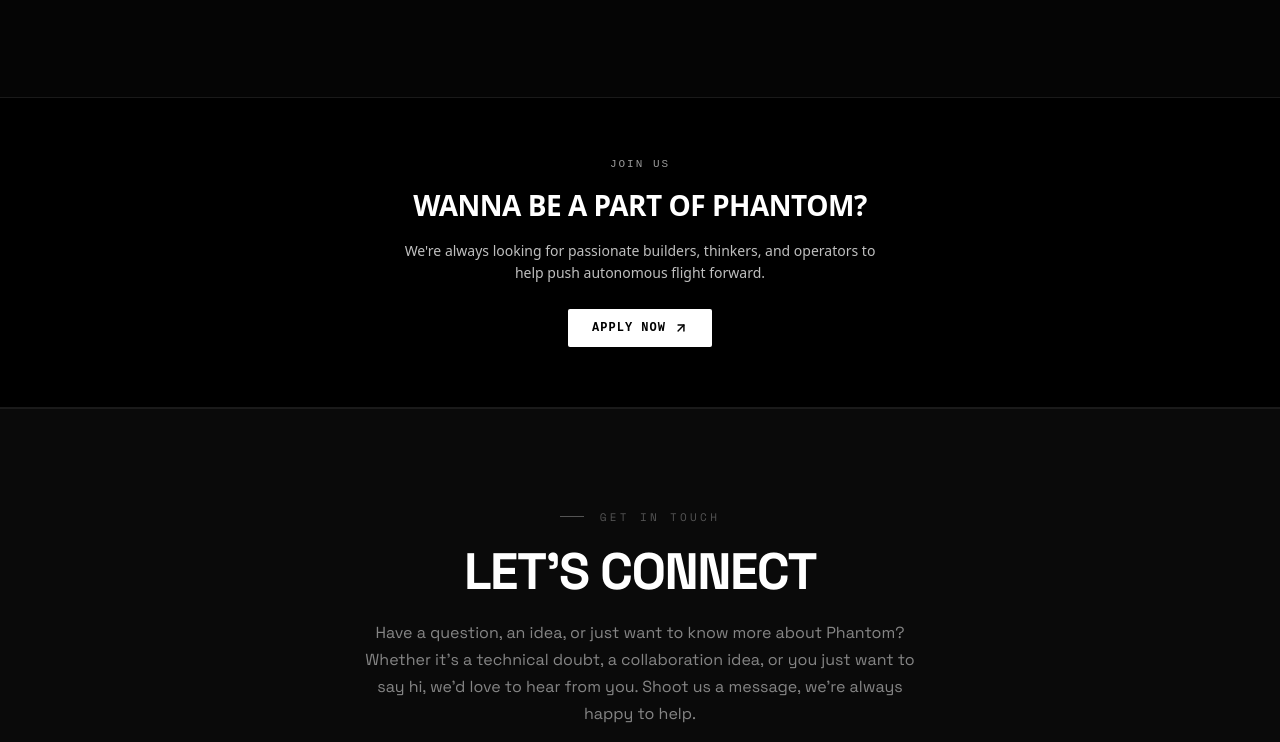
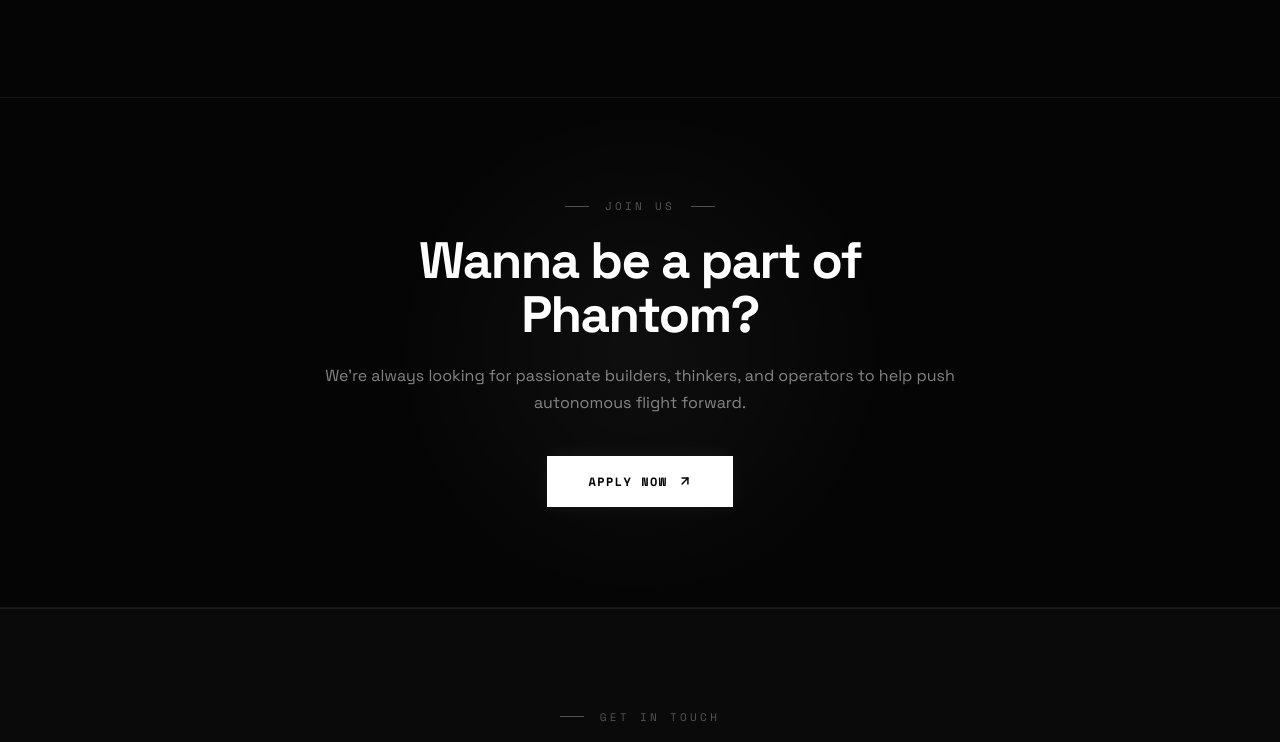
Before and after one commit to R1th1shwork/Projectphantomwebsite, a plain HTML site: page deployment.html in a window 1280 px wide. Shown: the part 5705-6447 px from the top of the page. Drawn offline with nearby package versions, Linux system fonts and the light colour scheme.

Commit message:
Update deployment.html

```diff
--- a/deployment.html
+++ b/deployment.html
@@ -171,7 +171,95 @@
   .strategic-ops-actions .btn-secondary { border: 1px solid var(--white-20); color: #fff; background: transparent; }
   .strategic-ops-actions .btn-secondary:hover { border-color: #fff; background: var(--white-10); transform:translateY(-3px); }
 
-  /* FOOTER, matches Mercury AI */
+  /* JOIN SECTION — matching index.html exactly */
+  .join-section {
+    background: var(--bg);
+    border-top: 1px solid var(--border);
+    border-bottom: 1px solid var(--border);
+    padding: 100px 48px;
+    text-align: center;
+    position: relative;
+    overflow: hidden;
+  }
+  .join-section::before {
+    content: '';
+    position: absolute;
+    top: 50%;
+    left: 50%;
+    transform: translate(-50%, -50%);
+    width: 500px;
+    height: 500px;
+    background: radial-gradient(circle, rgba(255,255,255,0.04), transparent 70%);
+    pointer-events: none;
+    z-index: 0;
+  }
+  .join-content {
+    position: relative;
+    z-index: 1;
+    max-width: 640px;
+    margin: 0 auto;
+  }
+  .join-label {
+    font-family: var(--font-mono);
+    font-size: 11px;
+    letter-spacing: 0.3em;
+    text-transform: uppercase;
+    color: var(--white-30);
+    margin-bottom: 20px;
+    display: flex;
+    align-items: center;
+    justify-content: center;
+    gap: 16px;
+  }
+  .join-label::before,
+  .join-label::after {
+    content: '';
+    width: 24px;
+    height: 1px;
+    background: var(--white-30);
+  }
+  .join-title {
+    font-size: clamp(32px, 4vw, 56px);
+    font-weight: 700;
+    line-height: 1.05;
+    letter-spacing: -0.03em;
+    margin-bottom: 20px;
+  }
+  .join-desc {
+    font-size: 16px;
+    line-height: 1.7;
+    color: var(--white-50);
+    margin-bottom: 40px;
+  }
+  .join-btn {
+    display: inline-flex;
+    align-items: center;
+    gap: 10px;
+    text-decoration: none;
+    padding: 16px 40px;
+    text-transform: uppercase;
+    letter-spacing: 0.12em;
+    font-size: 12px;
+    font-weight: 700;
+    font-family: var(--font-mono);
+    background: #fff;
+    color: #000;
+    border: 1px solid #fff;
+    transition: all 0.3s ease;
+    animation: joinPulse 3s ease-in-out infinite;
+  }
+  .join-btn:hover {
+    background: transparent;
+    color: #fff;
+    transform: translateY(-3px);
+    box-shadow: 0 0 40px rgba(255,255,255,0.15);
+  }
+  @keyframes joinPulse {
+    0%, 100% { box-shadow: 0 0 0 0 rgba(255,255,255,0); }
+    50% { box-shadow: 0 0 24px 2px rgba(255,255,255,0.08); }
+  }
+
+  /* FOOTER */
   footer{border-top:1px solid var(--border);padding:40px 48px;display:flex;justify-content:space-between;align-items:center;flex-wrap:wrap;gap:16px;position:relative;z-index:2;background:var(--bg);}
   footer p{font-family:var(--font-mono);font-size:11px;color:var(--white-30);letter-spacing:0.1em;}
   footer a{color:var(--white-50);text-decoration:none;transition:color 0.2s;}
@@ -217,13 +305,13 @@
     .alert-text { white-space: normal; font-size: 10px; }
     nav{position:static;}
     section[id]{scroll-margin-top:16px;}
+    .join-section { padding: 80px 24px; }
   }
 </style>
 </head>
 <body>
 
 <div id="scroll-progress"></div>
-<canvas id="aiOrb" style="display:none;"></canvas>
 <div id="cur-dot"></div>
 <div id="cur-ring"></div>
 
@@ -525,30 +613,19 @@
   </div>
 </section>
 
-<section class="join-section" id="join" style="padding: 60px 20px; background: #000000; border-top: 1px solid rgba(255, 255, 255, 0.1); border-bottom: 1px solid rgba(255, 255, 255, 0.1); text-align: center; font-family: system-ui, -apple-system, BlinkMacSystemFont, 'Segoe UI', Roboto, sans-serif;">
-  <div class="join-content" style="max-width: 600px; margin: 0 auto; display: flex; flex-direction: column; align-items: center; gap: 16px;">
-
-    <div class="join-label" style="font-family: monospace, monospace; font-size: 11px; tracking: 0.15em; text-transform: uppercase; color: rgba(255, 255, 255, 0.6); letter-spacing: 2px;">
-      JOIN US
-    </div>
-
-    <h2 class="join-title" style="font-size: 28px; font-weight: 700; color: #ffffff; letter-spacing: -0.5px; margin: 0; text-transform: uppercase;">
-      Wanna be a part of Phantom?
-    </h2>
-
-    <p class="join-desc" style="font-size: 14px; line-height: 1.6; color: rgba(255, 255, 255, 0.75); margin: 0 0 8px 0; max-width: 480px;">
-      We're always looking for passionate builders, thinkers, and operators to help push autonomous flight forward.
-    </p>
-
-    <a href="https://forms.gle/gHDMvFZ5h9i4fhd97" target="_blank" rel="noopener" class="join-btn" style="display: inline-flex; align-items: center; gap: 8px; background: #ffffff; color: #000000; font-family: monospace, monospace; font-size: 12px; font-weight: 700; text-transform: uppercase; letter-spacing: 1px; padding: 12px 24px; text-decoration: none; border-radius: 2px; transition: transform 0.2s ease, opacity 0.2s ease;">
+<!-- JOIN US — matching index.html design -->
+<section class="join-section" id="join">
+  <div class="join-content">
+    <div class="join-label">Join Us</div>
+    <h2 class="join-title">Wanna be a part of Phantom?</h2>
+    <p class="join-desc">We're always looking for passionate builders, thinkers, and operators to help push autonomous flight forward.</p>
+    <a href="https://forms.gle/gHDMvFZ5h9i4fhd97" target="_blank" rel="noopener" class="join-btn">
       <span>Apply Now</span>
-      <svg width="14" height="14" viewBox="0 0 24 24" fill="none" stroke="currentColor" stroke-width="2.5" stroke-linecap="round" stroke-linejoin="round" style="display: block;">
-        <path d="M7 17L17 7"/><path d="M7 7h10v10"/>
-      </svg>
+      <svg width="14" height="14" viewBox="0 0 24 24" fill="none" stroke="currentColor" stroke-width="2.5" stroke-linecap="round" stroke-linejoin="round"><path d="M7 17L17 7"/><path d="M7 7h10v10"/></svg>
     </a>
-
   </div>
 </section>
+
 <section class="strategic-ops-section" id="contact">
   <div class="strategic-ops-container">
     <div class="section-label" style="justify-content:center;">Get in Touch</div>
@@ -704,7 +781,6 @@ document.querySelectorAll('.btn-primary, .btn-secondary, .nav-cta').forEach(btn
   btn.addEventListener('mouseleave', () => { btn.style.transform = 'translate(0,0)'; });
 });
 
-
 function initTilt(){
   document.querySelectorAll('[data-tilt]').forEach(card => {
     const glare = card.querySelector('.card-glare');
```
